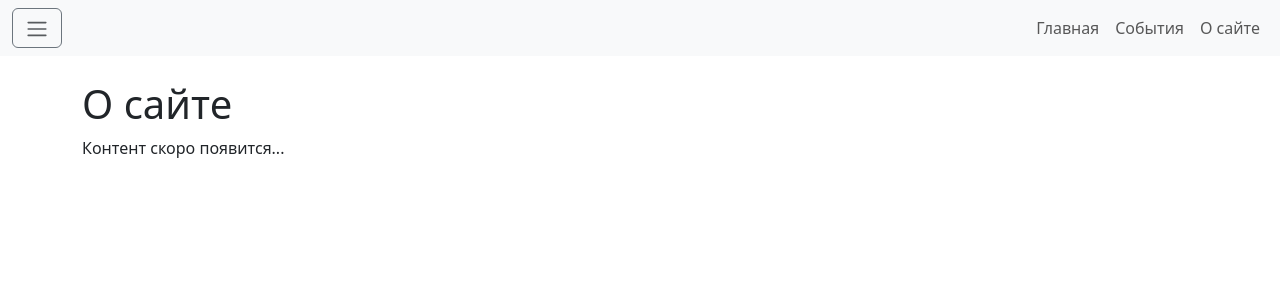
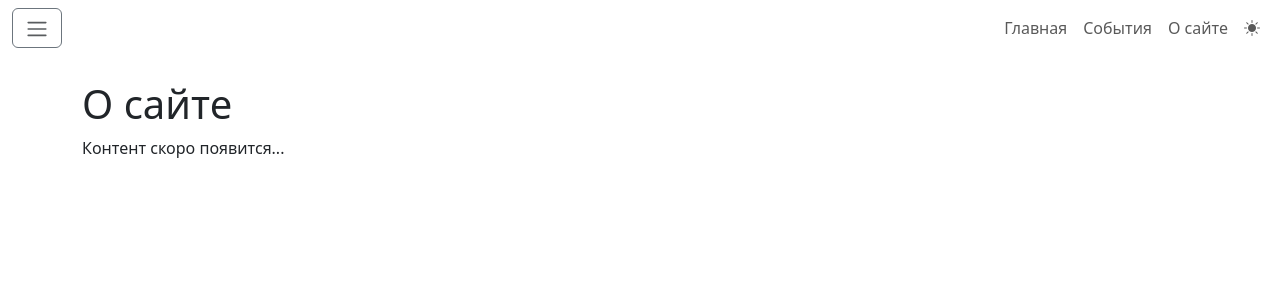
Before and after one commit to ekiskis/echobots_site, a Django app: page /about/ in a window 1280 px wide. Shown: the top 300 px of the page. Run offline with Django 5.2, Linux system fonts and the light colour scheme; data that the repository does not hold is empty.

Commit message:
да-да-да, я не знаю джаваскрипт и попросил код у чат гпт 🤡

```diff
--- a/pages/templates/pages/base.html
+++ b/pages/templates/pages/base.html
@@ -1,14 +1,15 @@
 <!DOCTYPE html>
-<html lang="ru">
+<html lang="ru" data-bs-theme="light">
 <head>
     <meta charset="UTF-8">
     <meta name="viewport" content="width=device-width, initial-scale=1">
     <title>{% block title %}Сайт{% endblock %}</title>
     <link href="https://cdn.jsdelivr.net/npm/bootstrap@5.3.0/dist/css/bootstrap.min.css" rel="stylesheet">
+    <link rel="stylesheet" href="https://cdn.jsdelivr.net/npm/bootstrap-icons@1.11.1/font/bootstrap-icons.css">
 </head>
 <body>
     <!-- Navbar -->
-    <nav class="navbar navbar-expand-lg navbar-light bg-light">
+    <nav class="navbar navbar-expand-lg">
         <div class="container-fluid">
             <!-- Гамбургер: кнопка, открывающая offcanvas меню -->
             <button class="btn btn-outline-secondary" type="button" data-bs-toggle="offcanvas" data-bs-target="#offcanvasMenu" aria-controls="offcanvasMenu">
@@ -26,6 +27,11 @@
                     </li>
                     <li class="nav-item">
                         <a class="nav-link" href="{% url 'about' %}">О сайте</a>
+                    </li>
+                    <li class="nav-item">
+                        <button class="btn nav-link" id="themeSwitcher">
+                            <i class="bi bi-sun-fill theme-icon-active"></i>
+                        </button>
                     </li>
                 </ul>
             </div>
@@ -47,7 +53,7 @@
                             {{ menu_list.title }}
                         </button>
                     </h2>
-                    <div id="collapse{{ forloop.counter }}" class="accordion-collapse collapse" aria-labelledby="heading{{ forloop.counter }}">
+                    <div id="collapse{{ forloop.counter }}" class="accordion-collapse collapse" aria-labelledby="heading{{ forloop.counter }}" data-bs-parent="#accordionMenu">
                         <div class="accordion-body">
                             <ul class="list-unstyled">
                                 {% for item in menu_list.items.all %}
@@ -73,8 +79,7 @@
 
     <script src="https://cdn.jsdelivr.net/npm/bootstrap@5.3.0/dist/js/bootstrap.bundle.min.js"></script>
     <script>
-        document.addEventListener('DOMContentLoaded', function() {
-            // Функция для установки cookie
+        // Функции для работы с cookie
         function setCookie(name, value, days) {
             let expires = "";
             if (days) {
@@ -85,7 +90,6 @@
             document.cookie = name + "=" + (value || "") + expires + "; path=/";
         }
 
-            // Функция для получения cookie
         function getCookie(name) {
             const nameEQ = name + "=";
             const ca = document.cookie.split(';');
@@ -97,7 +101,31 @@
             return null;
         }
 
-            // Восстановление состояния при загрузке
+        document.addEventListener('DOMContentLoaded', function() {
+            // Функционал переключения темы
+            const themeIcon = document.querySelector('.theme-icon-active');
+            const themeSwitcher = document.getElementById('themeSwitcher');
+
+            // Установка начальной темы
+            const savedTheme = getCookie('theme') || 'light';
+            setTheme(savedTheme);
+
+            // Обработчик переключения темы
+            themeSwitcher.addEventListener('click', () => {
+                const currentTheme = document.documentElement.getAttribute('data-bs-theme');
+                const newTheme = currentTheme === 'light' ? 'dark' : 'light';
+                setTheme(newTheme);
+                setCookie('theme', newTheme, 365);
+            });
+
+            function setTheme(theme) {
+                document.documentElement.setAttribute('data-bs-theme', theme);
+                const isDark = theme === 'dark';
+                themeIcon.classList.remove(isDark ? 'bi-sun-fill' : 'bi-moon-fill');
+                themeIcon.classList.add(isDark ? 'bi-moon-fill' : 'bi-sun-fill');
+            }
+
+            // Функционал аккордеона
             const openSections = getCookie('openAccordionSections');
             if (openSections) {
                 const sections = openSections.split(',');
@@ -113,7 +141,6 @@
                 });
             }
 
-            // Сохранение состояния при изменении
             const accordion = document.getElementById('accordionMenu');
             accordion.addEventListener('shown.bs.collapse', function(e) {
                 const openSections = Array.from(accordion.querySelectorAll('.collapse.show'))
```
Lines whose indentation alone changed are shown as unchanged.
